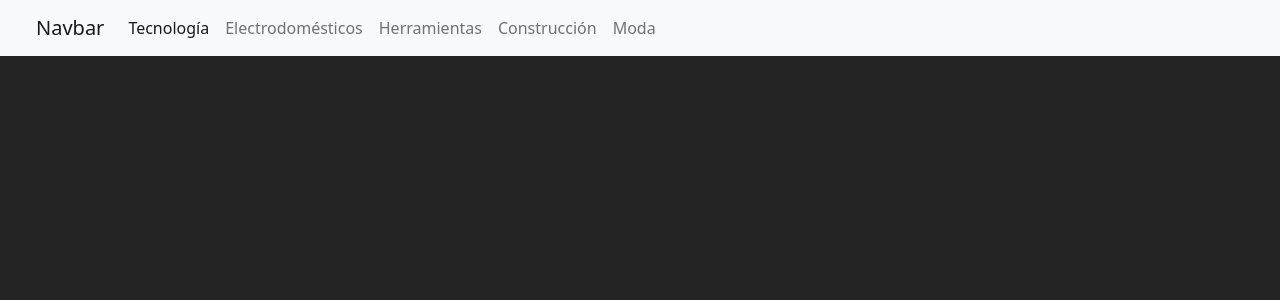
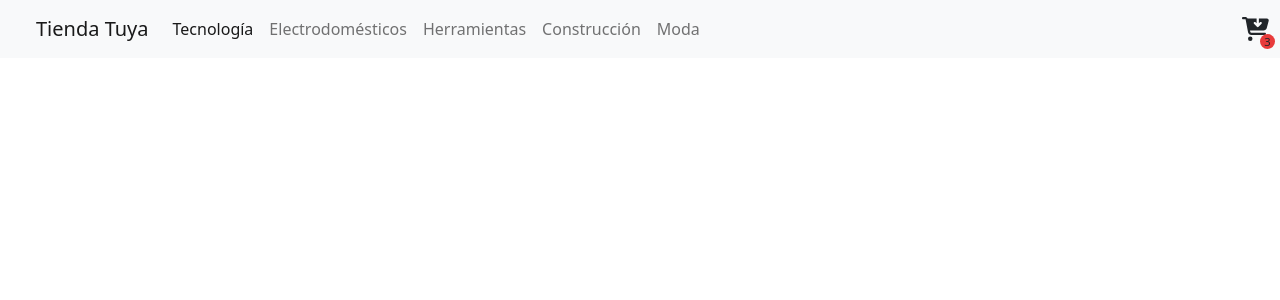
Before and after one commit to julianVillega/Ecomerce, a React (Vite) app: page / in a window 1280 px wide. Shown: the top 300 px of the page. Built offline with nearby package versions, Linux system fonts and the light colour scheme.

Commit message:
agrego el cart widget

```diff
--- a/index.html
+++ b/index.html
@@ -5,7 +5,7 @@
     <link rel="icon" type="image/svg+xml" href="/vite.svg" />
     <meta name="viewport" content="width=device-width, initial-scale=1.0" />
     <link href="https://cdn.jsdelivr.net/npm/bootstrap@5.0.2/dist/css/bootstrap.min.css" rel="stylesheet" integrity="sha384-EVSTQN3/azprG1Anm3QDgpJLIm9Nao0Yz1ztcQTwFspd3yD65VohhpuuCOmLASjC" crossorigin="anonymous">
-    <title>Vite + React</title>
+    <title>Tienda Tuya</title>
   </head>
   <body>
     <div id="root" class="container-fluid"></div>
--- a/package.json
+++ b/package.json
@@ -10,6 +10,12 @@
     "preview": "vite preview"
   },
   "dependencies": {
+    "'": "file:awesome.me/kit-7101d58356@latest'",
+    "@fortawesome/fontawesome-svg-core": "^6.5.2",
+    "@fortawesome/free-brands-svg-icons": "^6.5.2",
+    "@fortawesome/free-regular-svg-icons": "^6.5.2",
+    "@fortawesome/free-solid-svg-icons": "^6.5.2",
+    "@fortawesome/react-fontawesome": "^0.2.2",
     "react": "^18.3.1",
     "react-dom": "^18.3.1"
   },
--- a/src/App.jsx
+++ b/src/App.jsx
@@ -9,7 +9,7 @@ function App() {
 
   return (
     <>
-        <header className='row'>
+        <header className='row align-items-center position-relative'>
           <Navbar/>
         </header>
     </>
--- /dev/null
+++ b/src/components/CartWidget.jsx
@@ -0,0 +1,17 @@
+import ReactDOM from 'react-dom'
+import { FontAwesomeIcon } from '@fortawesome/react-fontawesome'
+import { faCartArrowDown } from '@fortawesome/free-solid-svg-icons'
+
+
+
+
+export default function CartWidget() {
+    return(
+    <div className="cart-widget col-1 align-self-start my-1">
+       <div>
+            <FontAwesomeIcon icon={faCartArrowDown} className='fa-xl'/>
+            <div className='cart-items-count'><span>3</span></div>
+       </div>
+    </div>
+    )
+}
--- a/src/components/Navbar.jsx
+++ b/src/components/Navbar.jsx
@@ -1,9 +1,10 @@
+import CartWidget from "./CartWidget";
 export default function Navbar() {
     return (
         <>
-            <nav className="navbar navbar-expand-lg navbar-light bg-light">
+            <nav className="navbar navbar-expand-md navbar-light bg-light col">
                 <div className="container-fluid">
-                    <a className="navbar-brand" href="#">Navbar</a>
+                    <a className="navbar-brand" href="#">Tienda Tuya</a>
                     <button className="navbar-toggler" type="button" data-bs-toggle="collapse" data-bs-target="#navbarSupportedContent" aria-controls="navbarSupportedContent" aria-expanded="false" aria-label="Toggle navigation">
                         <span className="navbar-toggler-icon"></span>
                     </button>
@@ -28,6 +29,7 @@ export default function Navbar() {
                     </div>
                 </div>
             </nav>
+            <CartWidget/>
         </>
     )
 }
--- a/src/index.css
+++ b/src/index.css
@@ -5,10 +5,36 @@
 
   color-scheme: light dark;
   color: rgba(255, 255, 255, 0.87);
-  background-color: #242424;
 
   font-synthesis: none;
   text-rendering: optimizeLegibility;
   -webkit-font-smoothing: antialiased;
   -moz-osx-font-smoothing: grayscale;
 }
+
+header{
+  background-color: #f8f9fa;
+}
+
+.cart-widget{
+  width: 50px;
+  height: 50px;
+  display: flex;
+  place-items: center;
+  background-color: #f8f9fa;
+  position: relative;
+
+  .cart-items-count{
+    width: 15px;
+    height: 15px;
+    position: absolute;
+    bottom: 5px;
+    right: 5px;
+    background-color: rgb(232 59 59);
+    border-radius: 10px;
+    font-size: 0.7rem;
+    display: flex;
+    justify-content: center;
+    align-items: start;
+  }
+}
```
Also changed, not shown: 1 other file (tests, documents, lock files or other folders).
